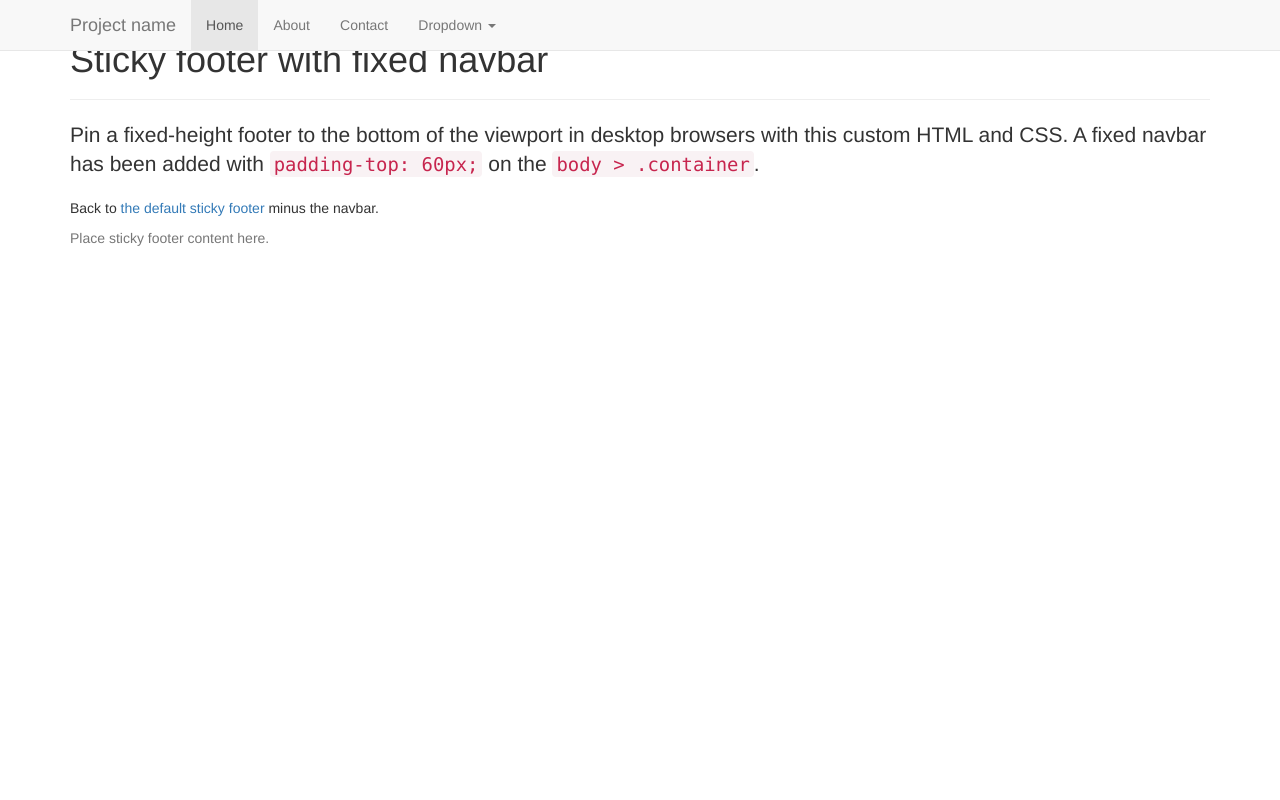
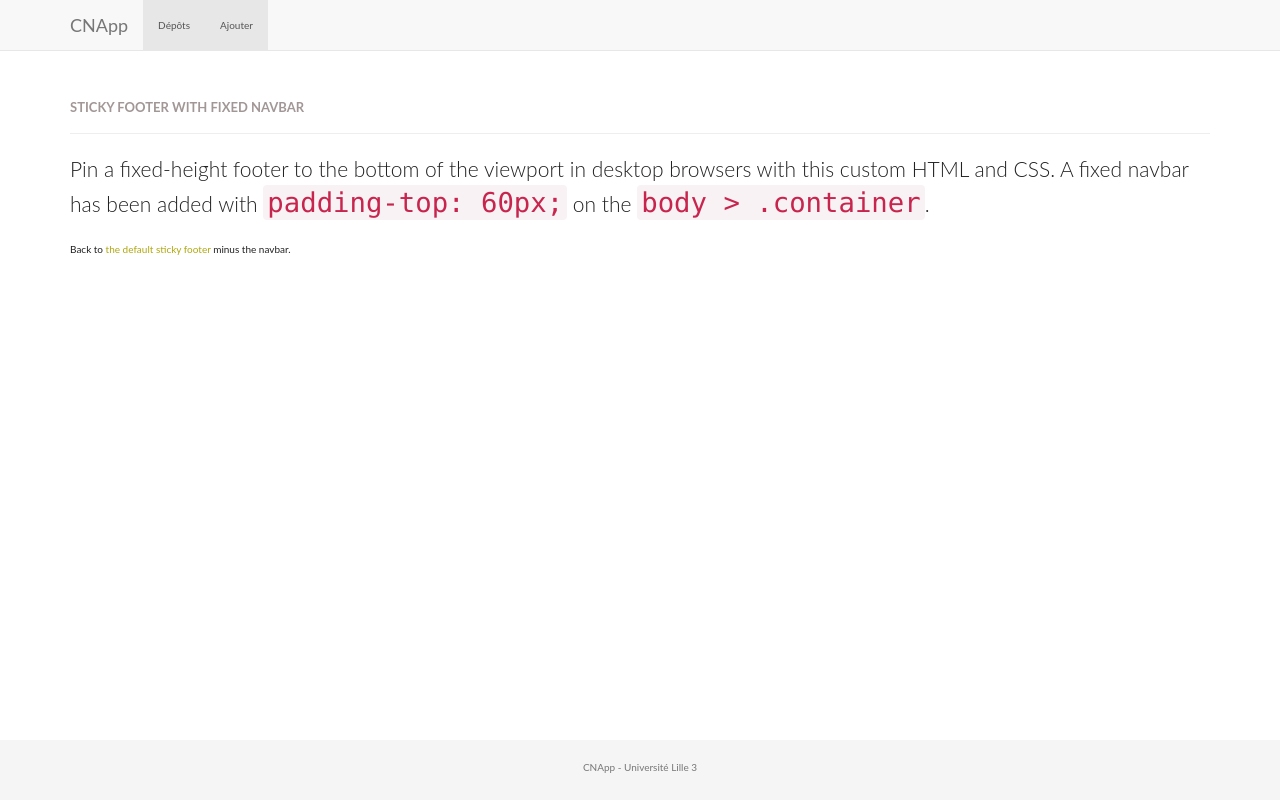
Before and after one commit to alainpreux/cn_app, a Flask app: template templates/repo.html in a window 1280 px wide. Run offline with Flask 2, Linux system fonts and the light colour scheme; the template is opened without the code that fills it, so the values that code supplies are empty; parts of the project's set-up code (start-up, migrations or seed data) failed here and were passed over; some libraries are stand-ins or nearby versions.

Commit message:
added page for detail of a repo. WIP

```diff
--- /dev/null
+++ b/bootstrap-3.3.6-dist/css/ie10-viewport-bug-workaround.css
@@ -0,0 +1,15 @@
+/*!
+ * IE10 viewport hack for Surface/desktop Windows 8 bug
+ * Copyright 2014-2015 Twitter, Inc.
+ * Licensed under MIT (https://github.com/twbs/bootstrap/blob/master/LICENSE)
+ */
+
+/*
+ * See the Getting Started docs for more information:
+ * http://getbootstrap.com/getting-started/#support-ie10-width
+ */
+@-webkit-viewport { width: device-width; }
+@-moz-viewport    { width: device-width; }
+@-ms-viewport     { width: device-width; }
+@-o-viewport      { width: device-width; }
+@viewport         { width: device-width; }
--- /dev/null
+++ b/templates/layout.html
@@ -0,0 +1,62 @@
+<!doctype html>
+<meta charset="utf-8">
+<meta http-equiv="X-UA-Compatible" content="IE=edge">
+<meta name="viewport" content="width=device-width, initial-scale=1">
+<!-- The above 3 meta tags *must* come first in the head; any other head content must come *after* these tags -->
+<title>CNApp</title>
+
+<!-- Bootstrap core CSS -->
+<link href="../bootstrap-3.3.6-dist/css/bootstrap.min.css" rel="stylesheet">
+
+<!-- IE10 viewport hack for Surface/desktop Windows 8 bug -->
+<link href="../bootstrap-3.3.6-dist/css/ie10-viewport-bug-workaround.css" rel="stylesheet">
+
+<!-- CN style -->
+<link href="../css/cn_app.css" rel="stylesheet">
+<link href="../css/style.css" rel="stylesheet"> {#
+
+<link rel=stylesheet type=text/css href="{{ url_for('static', filename='style.css') }}">#}
+
+<body>
+
+    <!-- Fixed navbar -->
+    <nav class="navbar navbar-default navbar-fixed-top">
+        <div class="container">
+            <div class="navbar-header">
+                <button type="button" class="navbar-toggle collapsed" data-toggle="collapse" data-target="#navbar" aria-expanded="false" aria-controls="navbar">
+                    <span class="sr-only">Toggle navigation</span>
+                    <span class="icon-bar"></span>
+                </button>
+                <a class="navbar-brand" href="#">CNApp</a>
+            </div>
+            <div id="navbar" class="collapse navbar-collapse">
+                <ul class="nav navbar-nav">
+                    <li class="active"><a href="#">Dépôts</a></li>
+                    <li class="active"><a href="#">Ajouter</a></li>
+                </ul>
+            </div>
+            <!--/.nav-collapse -->
+        </div>
+    </nav>
+
+    {% block main_content %}{% endblock %}
+
+    <!--  FOOTER -->
+    <footer class="footer">
+        <div class="container">
+            <p class="text-muted">CNApp - Université Lille 3</p>
+        </div>
+    </footer>
+
+
+    <!-- Bootstrap core JavaScript
+  ================================================== -->
+    <!-- Placed at the end of the document so the pages load faster -->
+    <script src="https://ajax.googleapis.com/ajax/libs/jquery/1.11.3/jquery.min.js"></script>
+    <script>
+        window.jQuery || document.write('<script src="../../assets/js/vendor/jquery.min.js"><\/script>')
+    </script>
+    <script src="../bootstrap-3.3.6-dist/js/bootstrap.min.js"></script>
+    <!-- IE10 viewport hack for Surface/desktop Windows 8 bug -->
+    <script src="../bootstrap-3.3.6-dist/js/ie10-viewport-bug-workaround.js"></script>
+</body>
--- a/templates/repo.html
+++ b/templates/repo.html
@@ -1,71 +1,5 @@
-<!DOCTYPE html>
-<html lang="en">
-  <head>
-    <meta charset="utf-8">
-    <meta http-equiv="X-UA-Compatible" content="IE=edge">
-    <meta name="viewport" content="width=device-width, initial-scale=1">
-    <!-- The above 3 meta tags *must* come first in the head; any other head content must come *after* these tags -->
-    <meta name="description" content="">
-    <meta name="author" content="">
-    <link rel="icon" href="../../favicon.ico">
-
-    <title>Sticky Footer Navbar Template for Bootstrap</title>
-
-    <!-- Bootstrap core CSS -->
-    <link href="../../dist/css/bootstrap.min.css" rel="stylesheet">
-
-    <!-- IE10 viewport hack for Surface/desktop Windows 8 bug -->
-    <link href="../../assets/css/ie10-viewport-bug-workaround.css" rel="stylesheet">
-
-    <!-- Custom styles for this template -->
-    <link href="sticky-footer-navbar.css" rel="stylesheet">
-
-    <!-- Just for debugging purposes. Don't actually copy these 2 lines! -->
-    <!--[if lt IE 9]><script src="../../assets/js/ie8-responsive-file-warning.js"></script><![endif]-->
-    <script src="../../assets/js/ie-emulation-modes-warning.js"></script>
-
-    <!-- HTML5 shim and Respond.js for IE8 support of HTML5 elements and media queries -->
-    <!--[if lt IE 9]>
-      <script src="https://oss.maxcdn.com/html5shiv/3.7.2/html5shiv.min.js"></script>
-      <script src="https://oss.maxcdn.com/respond/1.4.2/respond.min.js"></script>
-    <![endif]-->
-  </head>
-
-  <body>
-
-    <!-- Fixed navbar -->
-    <nav class="navbar navbar-default navbar-fixed-top">
-      <div class="container">
-        <div class="navbar-header">
-          <button type="button" class="navbar-toggle collapsed" data-toggle="collapse" data-target="#navbar" aria-expanded="false" aria-controls="navbar">
-            <span class="sr-only">Toggle navigation</span>
-            <span class="icon-bar"></span>
-            <span class="icon-bar"></span>
-            <span class="icon-bar"></span>
-          </button>
-          <a class="navbar-brand" href="#">Project name</a>
-        </div>
-        <div id="navbar" class="collapse navbar-collapse">
-          <ul class="nav navbar-nav">
-            <li class="active"><a href="#">Home</a></li>
-            <li><a href="#about">About</a></li>
-            <li><a href="#contact">Contact</a></li>
-            <li class="dropdown">
-              <a href="#" class="dropdown-toggle" data-toggle="dropdown" role="button" aria-haspopup="true" aria-expanded="false">Dropdown <span class="caret"></span></a>
-              <ul class="dropdown-menu">
-                <li><a href="#">Action</a></li>
-                <li><a href="#">Another action</a></li>
-                <li><a href="#">Something else here</a></li>
-                <li role="separator" class="divider"></li>
-                <li class="dropdown-header">Nav header</li>
-                <li><a href="#">Separated link</a></li>
-                <li><a href="#">One more separated link</a></li>
-              </ul>
-            </li>
-          </ul>
-        </div><!--/.nav-collapse -->
-      </div>
-    </nav>
+{% extends "layout.html" %}
+{% block main_content %}
 
     <!-- Begin page content -->
     <div class="container">
@@ -76,20 +10,4 @@
       <p>Back to <a href="../sticky-footer">the default sticky footer</a> minus the navbar.</p>
     </div>
 
-    <footer class="footer">
-      <div class="container">
-        <p class="text-muted">Place sticky footer content here.</p>
-      </div>
-    </footer>
-
-
-    <!-- Bootstrap core JavaScript
-    ================================================== -->
-    <!-- Placed at the end of the document so the pages load faster -->
-    <script src="https://ajax.googleapis.com/ajax/libs/jquery/1.11.3/jquery.min.js"></script>
-    <script>window.jQuery || document.write('<script src="../../assets/js/vendor/jquery.min.js"><\/script>')</script>
-    <script src="../../dist/js/bootstrap.min.js"></script>
-    <!-- IE10 viewport hack for Surface/desktop Windows 8 bug -->
-    <script src="../../assets/js/ie10-viewport-bug-workaround.js"></script>
-  </body>
-</html>
+{% endblock %}
--- a/webapp.py
+++ b/webapp.py
@@ -4,7 +4,8 @@ import logging
 import os
 import subprocess
 
-from flask import Flask, send_from_directory, request
+from flask import Flask, send_from_directory, request, session, g, redirect, url_for, \
+     abort, render_template, flash
 from werkzeug.routing import BaseConverter
 
 # Configurations
@@ -69,9 +70,9 @@ def list_repos():
     return ' Liste des repos '
 
 @app.route('/repos/<string:repo_user>/<string:repo_name>')
-def detail_repo():
+def detail_repo(repo_user, repo_name):
     """ give detail for selected repo """
-    pass
+    return render_template('repo.html')
 
 @app.route('/build/<repo_user>/<repo_name>', methods=['GET', 'POST'])
 def build_repo(repo_user, repo_name):
```
